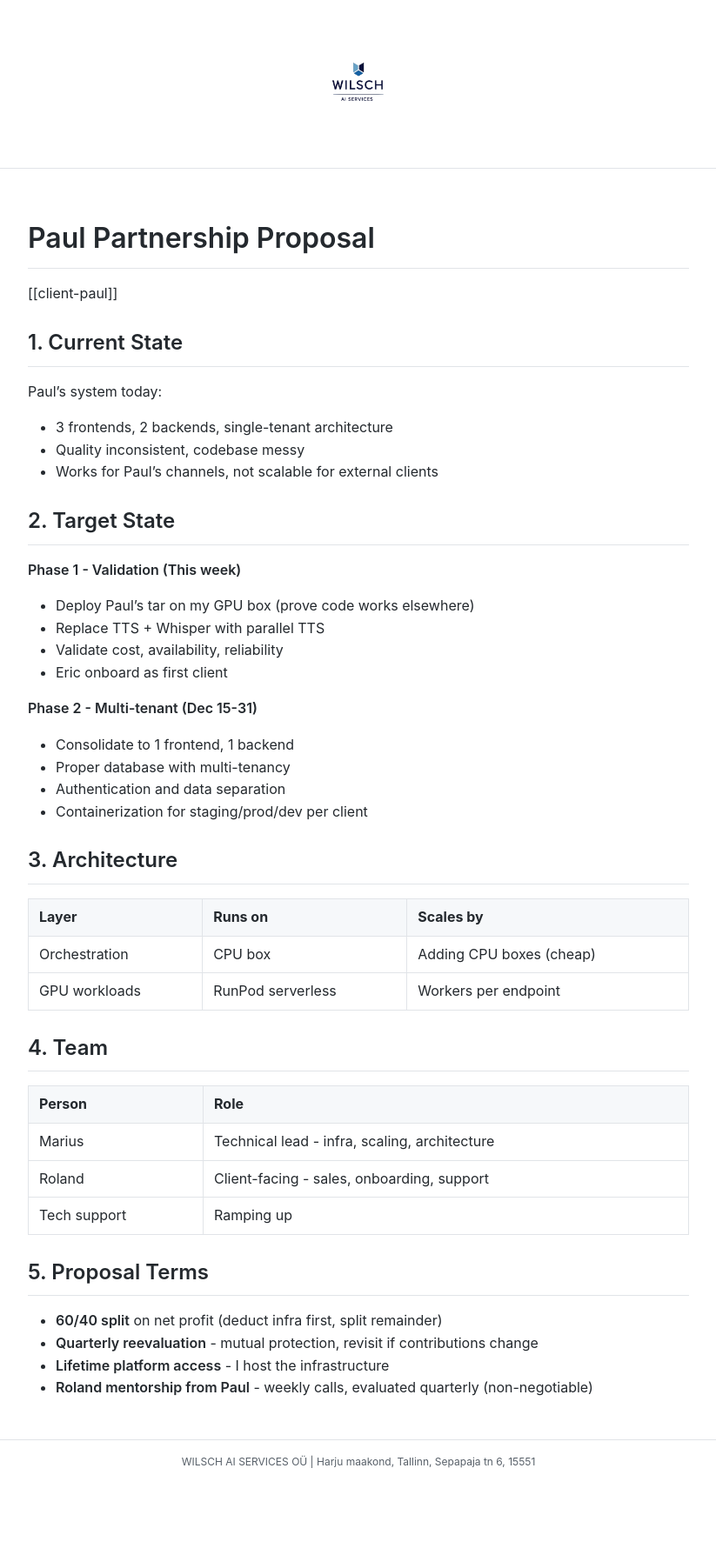
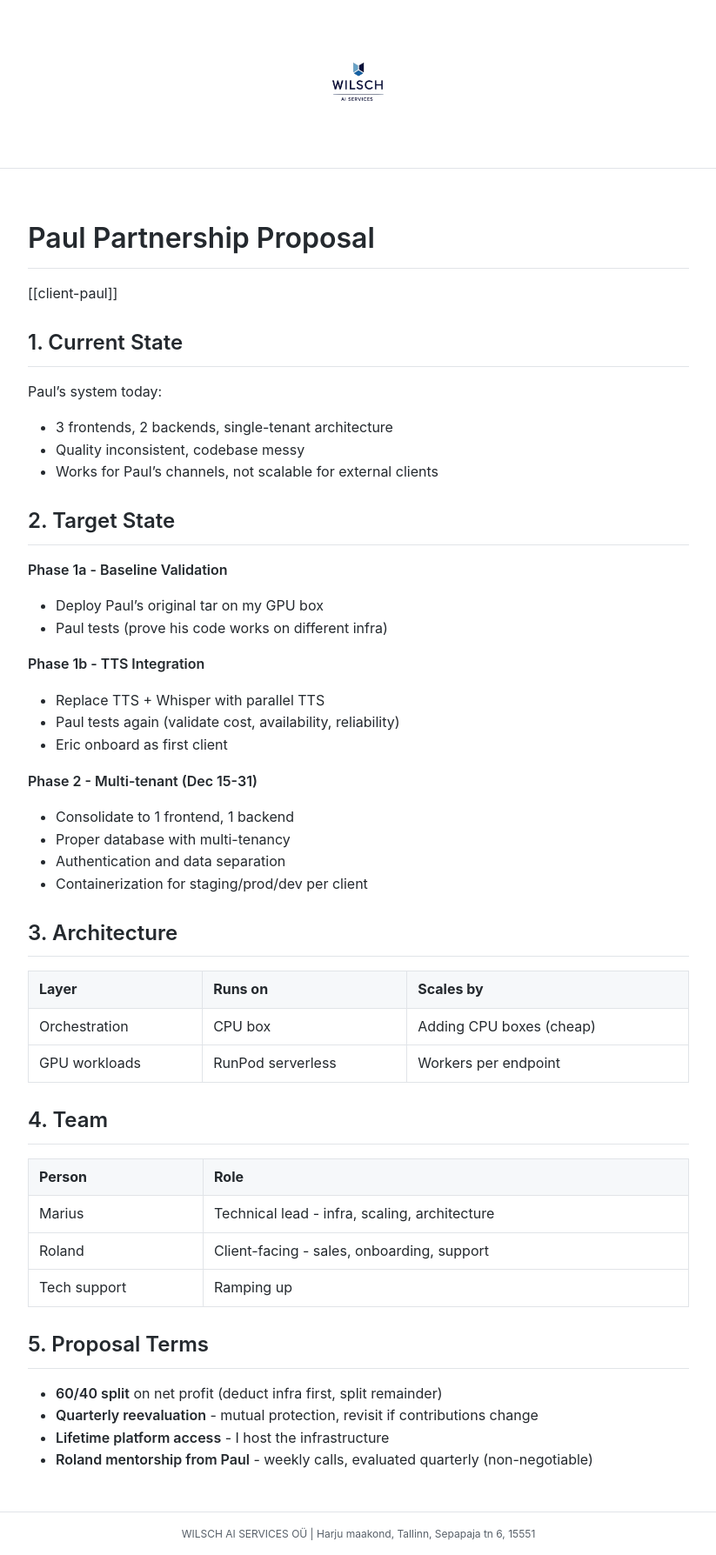
Before and after one commit to MariusWilsch/public-wilsch-ai-pages, a Jekyll site: the page built from project/client-paul/paul-partnership-proposal-2025-12-08.md, in a window 1280 px wide. Shown: the whole page at 87% size, without its empty margins (228-1051 px from the left). Built offline with Jekyll 4.4.1, drawn with Linux system fonts in a browser that asks for light colours; our own code applies the rules of GitHub Pages for plain Markdown files; before the commit the page ends 1705 px from its top, so only the background shows below that.

Commit message:
Sync from hippocampus 2025-12-08

```diff
--- a/project/client-paul/paul-partnership-proposal-2025-12-08.md
+++ b/project/client-paul/paul-partnership-proposal-2025-12-08.md
@@ -14,10 +14,13 @@ Paul's system today:
 
 ## 2. Target State
 
-**Phase 1 - Validation (This week)**
-- Deploy Paul's tar on my GPU box (prove code works elsewhere)
+**Phase 1a - Baseline Validation**
+- Deploy Paul's original tar on my GPU box
+- Paul tests (prove his code works on different infra)
+
+**Phase 1b - TTS Integration**
 - Replace TTS + Whisper with parallel TTS
-- Validate cost, availability, reliability
+- Paul tests again (validate cost, availability, reliability)
 - Eric onboard as first client
 
 **Phase 2 - Multi-tenant (Dec 15-31)**
```
